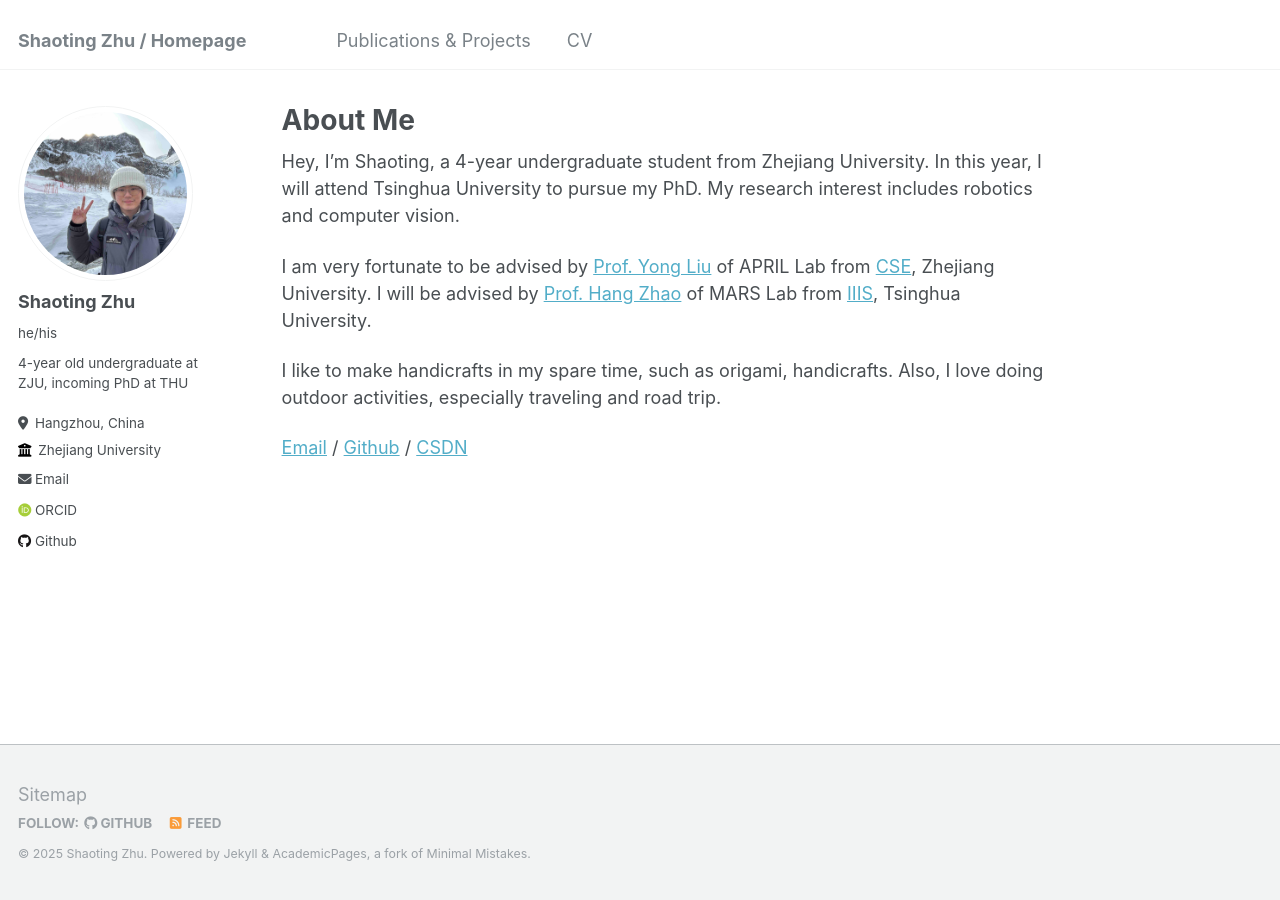
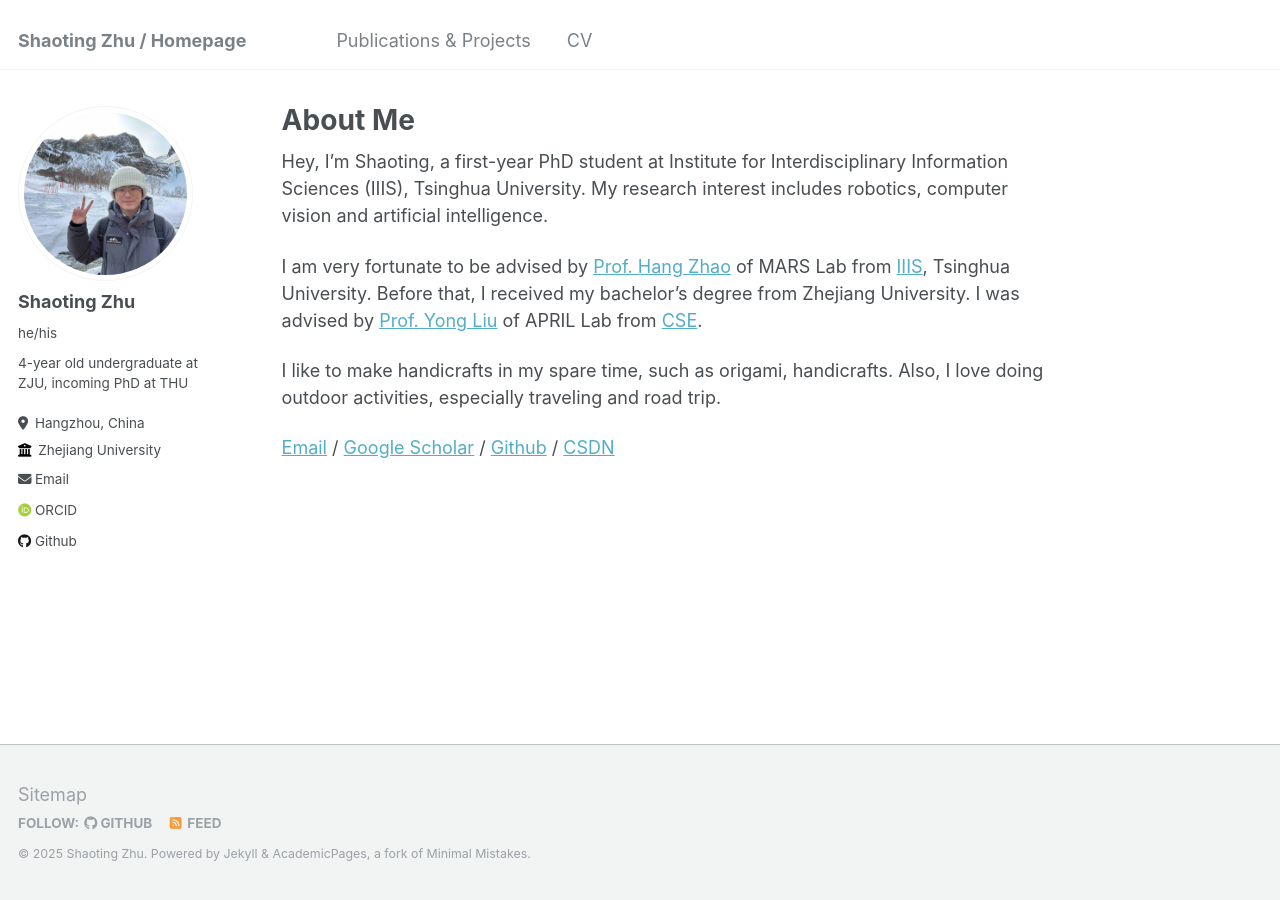
Before and after one commit to zst1406217/zst1406217.github.io, a Jekyll site: the page built from _pages/about.md, in a window 1280 px wide. Built offline with Jekyll 4.4.1, drawn with Linux system fonts in a browser that asks for light colours; some web fonts are replaced.

Commit message:
Update about.md

```diff
--- a/_pages/about.md
+++ b/_pages/about.md
@@ -7,10 +7,10 @@
   - /about.html
 ---
 
-Hey, I'm Shaoting, a 4-year undergraduate student from Zhejiang University. In this year, I will attend Tsinghua University to pursue my PhD. My research interest includes robotics and computer vision.
+Hey, I'm Shaoting, a first-year PhD student at Institute for Interdisciplinary Information Sciences (IIIS), Tsinghua University. My research interest includes robotics, computer vision and artificial intelligence.
 
-I am very fortunate to be advised by [Prof. Yong Liu](https://scholar.google.com/citations?user=qYcgBbEAAAAJ&hl=en) of APRIL Lab from [CSE](http://cse.zju.edu.cn/), Zhejiang University. I will be advised by [Prof. Hang Zhao](https://hangzhaomit.github.io/) of MARS Lab from [IIIS](https://iiis.tsinghua.edu.cn), Tsinghua University.
+I am very fortunate to be advised by [Prof. Hang Zhao](https://hangzhaomit.github.io/) of MARS Lab from [IIIS](https://iiis.tsinghua.edu.cn/en/), Tsinghua University. Before that, I received my bachelor's degree from Zhejiang University. I was advised by [Prof. Yong Liu](https://scholar.google.com/citations?user=qYcgBbEAAAAJ&hl=en) of APRIL Lab from [CSE](http://cse.zju.edu.cn/).
 
 I like to make handicrafts in my spare time, such as origami, handicrafts. Also, I love doing outdoor activities, especially traveling and road trip.
 
-[Email](mailto:zhust@zju.edu.cn) / [Github](https://github.com/zst1406217) / [CSDN](https://blog.csdn.net/weixin_56867479?type=blog)
+[Email](mailto:zhust@zju.edu.cn) / [Google Scholar](https://scholar.google.com/citations?user=BE7NiFcAAAAJ&hl=zh-CN&oi=ao) / [Github](https://github.com/zst1406217) / [CSDN](https://blog.csdn.net/weixin_56867479?type=blog)
```
